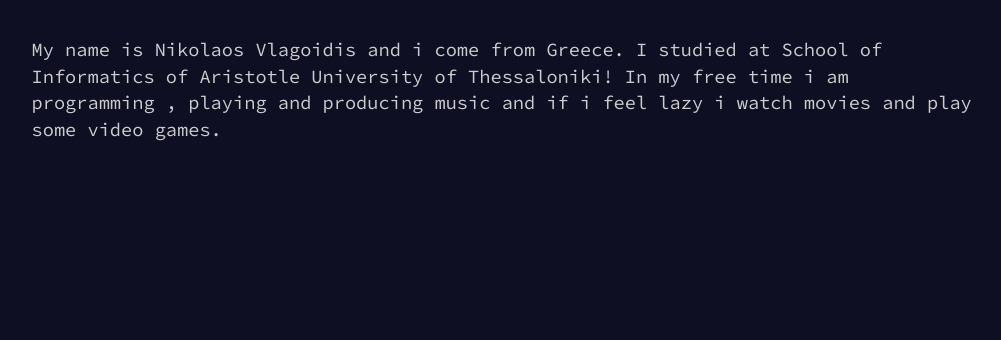
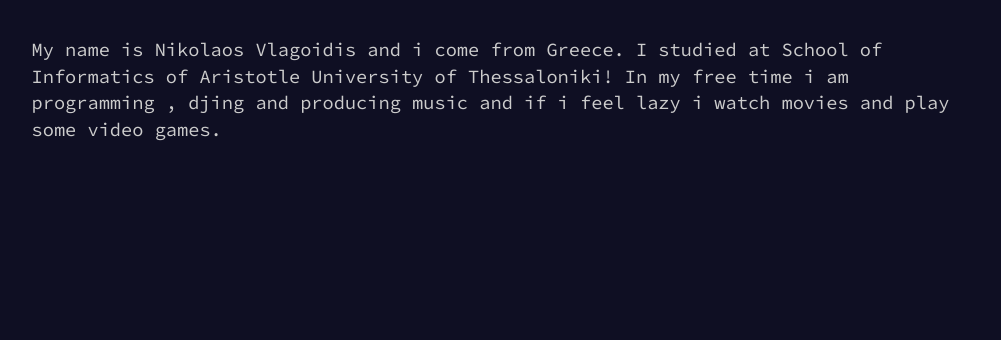
Before and after one commit to NikosVlagoidis/site, a Django app: page /about/ in a window 1280 px wide. Shown: the part 107-447 px from the top of the page, without its empty margins (136-1137 px from the left). Run offline with Django 3.2, Linux system fonts and the light colour scheme; some libraries are stand-ins or nearby versions.

Commit message:
fix about

```diff
--- a/templates/about.html
+++ b/templates/about.html
@@ -9,7 +9,7 @@
       <div class=" col-md-10 col-lg-offset-1 col-md-offset-1">
         <p> My name is Nikolaos Vlagoidis and i come from Greece. I studied at
          School of Informatics of Aristotle University of Thessaloniki! In my free
-          time i am programming , playing and producing music and if i feel lazy
+          time i am programming , djing and producing music and if i feel lazy
           i watch movies and play some video games.</p>
       </div>
     </div>
```
